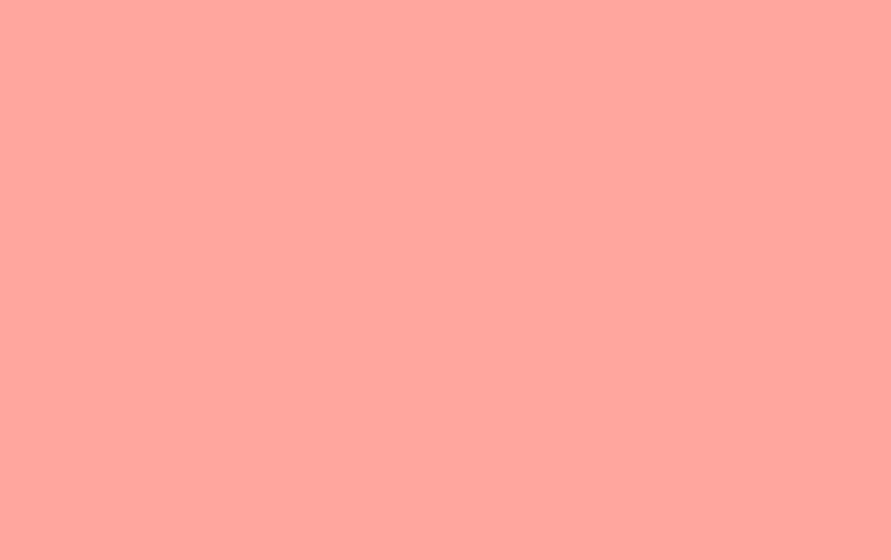
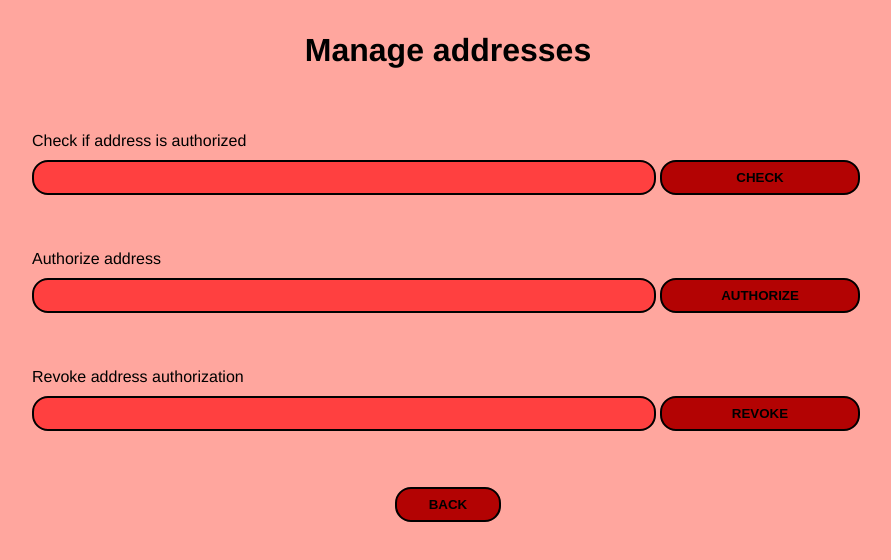
Before and after one commit to b0rke-mborina/car-watch, a Vue app: page /manage/addresses in a window 1280 px wide. Before the commit this address had no page. Shown: the top 560 px of the page, without its empty margins (192-1083 px from the left). Built offline with nearby package versions, Linux system fonts and the light colour scheme.

Commit message:
address management

```diff
--- a/src/router/index.js
+++ b/src/router/index.js
@@ -4,6 +4,7 @@ import VehiclesView from '../views/VehiclesView.vue'
 import VehicleNewView from '../views/VehicleNewView.vue'
 import VehicleView from '../views/VehicleView.vue'
 import OwnerView from '../views/OwnerView.vue'
+import ManageAddressesView from '../views/ManageAddressesView.vue'
 
 const routes = [
 	{
@@ -30,6 +31,11 @@ const routes = [
 		path: '/owner/:address',
 		name: 'owner',
 		component: OwnerView
+	},
+	{
+		path: '/manage/addresses',
+		name: 'manageAddresses',
+		component: ManageAddressesView
 	}
 ]
 
--- a/src/services/index.js
+++ b/src/services/index.js
@@ -163,7 +163,6 @@ export async function getVehicleInsurances(vehicleId) {
 	try {
 		const vehicleInsurances = await contract.getVehicleInsurances(vehicleId);
 		console.log(vehicleInsurances);
-		// vehicleInsurances = vehicleInsurances.map(vehicle => ({...vehicle, "id": vehicleInsurances.indexOf(vehicle)}));
 		return vehicleInsurances;
 	} catch (error) {
 		console.error(error);
@@ -195,6 +194,7 @@ export async function isAuthorizedAddress(address) {
 	try {
 		const isAuthorized = await contract.isAuthorizedAddress(address);
 		console.log(isAuthorized);
+		return isAuthorized;
 	} catch (error) {
 		throw new Error(error.message);
 	}
--- /dev/null
+++ b/src/views/ManageAddressesView.vue
@@ -0,0 +1,212 @@
+<template>
+	<div class="vehicle">
+		<div class="content">
+			<h1 class="heading">Manage addresses</h1>
+			<div class="main-form">
+				<div class="form-group">
+					<span class="label span-2">Check if address is authorized</span>
+					<input v-model="addressCheck" type="text" class="input" />
+					<button @click="checkAddressAuthorization" class="button">CHECK</button>
+					<span v-if="resultCheck !== ''" class="result span-2">{{ resultCheck }}</span>
+					<ErrorMessage :message="errorMessageCheck" v-if="errorMessageCheck !== ''" class="span-2" />
+				</div>
+				<div class="form-group">
+					<span class="label span-2">Authorize address</span>
+					<input v-model="addressAuthorize" type="text" class="input" />
+					<button @click="authorizeAddressAuthorization" class="button">AUTHORIZE</button>
+					<span v-if="resultAuthorize" class="result span-2">Address authorized!</span>
+					<ErrorMessage :message="errorMessageAuthorize" v-if="errorMessageAuthorize !== ''" class="span-2" />
+				</div>
+				<div class="form-group">
+					<span class="label span-2">Revoke address authorization</span>
+					<input v-model="addressRevoke" type="text" class="input" />
+					<button @click="revokeAddressAuthorization" class="button">REVOKE</button>
+					<span v-if="resultRevoke" class="result span-2">Address authorization revoked!</span>
+					<ErrorMessage :message="errorMessageRevoke" v-if="errorMessageRevoke !== ''" class="span-2" />
+				</div>
+			</div>
+			<div class="button-container">
+				<router-link :to="{ name: 'vehicles' }" class="action">
+					<button class="button">BACK</button>
+				</router-link>
+			</div>
+		</div>
+	</div>
+</template>
+
+<script>
+import { ethers } from 'ethers';
+import { isAuthorizedAddress, authorizeAddress, revokeAddress } from "@/services"
+import ErrorMessage from '@/components/ErrorMessage.vue'
+
+export default {
+	name: 'ManageAddressesView',
+	data() {
+		return {
+			addressCheck: "",
+			addressAuthorize: "",
+			addressRevoke: "",
+			resultCheck: "",
+			resultAuthorize: 0,
+			resultRevoke: 0,
+			errorMessageCheck: "",
+			errorMessageAuthorize: "",
+			errorMessageRevoke: ""
+		}
+	},
+	methods: {
+		async checkAddressAuthorization() {
+			this.clearResultsAndErrors();
+			try {
+				if (!ethers.utils.isAddress(this.addressCheck)) {
+					throw new Error("Address must be valid.");
+				}
+
+				const result = await isAuthorizedAddress(this.addressCheck);
+				console.log("result");
+				console.log(result);
+				if (result) this.resultCheck = "Address is authorized.";
+				else this.resultCheck = "Address is not authorized.";
+			} catch (error) {
+				this.errorMessageCheck = error.message;
+			}
+		},
+		async authorizeAddressAuthorization() {
+			this.clearResultsAndErrors();
+			try {
+				if (!ethers.utils.isAddress(this.addressAuthorize)) {
+					throw new Error("Address must be valid.");
+				}
+
+				await authorizeAddress(this.addressAuthorize);
+				this.resultAuthorize = 1;
+			} catch (error) {
+				this.errorMessageAuthorize = error.message;
+			}
+		},
+		async revokeAddressAuthorization() {
+			this.clearResultsAndErrors();
+			try {
+				if (!ethers.utils.isAddress(this.addressRevoke)) {
+					throw new Error("Address must be valid.");
+				}
+
+				await revokeAddress(this.addressRevoke);
+				this.resultRevoke = 1;
+			} catch (error) {
+				this.errorMessageRevoke = error.message;
+			}
+		},
+		clearResultsAndErrors() {
+			this.errorMessageCheck = "";
+			this.errorMessageAuthorize = "";
+			this.errorMessageRevoke = "";
+			this.resultCheck = "";
+			this.resultAuthorize = 0;
+			this.resultRevoke = 0;
+		}
+	},
+	components: {
+		ErrorMessage
+	},
+	props: {
+		vehicleId: String
+	}
+}
+</script>
+
+<style scoped>
+.vehicles {
+	background-color: #FFA69E;
+}
+
+.content {
+	width: 65%;
+	margin-left: auto;
+	margin-right: auto;
+}
+
+.heading {
+	text-align: center;
+	margin: 0px;
+	padding: 32px;
+}
+
+.main-form {
+	display: flex;
+	flex-direction: column;
+	flex-wrap: nowrap;
+}
+
+.form-group {
+	display: grid;
+	grid-template-columns: 3fr 1fr;
+	grid-template-rows: 1fr 1fr;
+	margin: 24px 0px;
+}
+
+.label {
+	line-height: 32px;
+}
+
+.span-2 {
+	grid-column: span 2;
+}
+
+.input {
+	padding: 8px 16px;
+	border: 2px solid black;
+	border-radius: 16px;
+	background-color: #FF4040;
+}
+
+.input:focus{
+	outline: none;
+}
+
+.button-container {
+	margin-top: 32px;
+	margin-bottom: 64px;
+	text-align: center;
+}
+
+.action {
+	text-decoration: none;
+	text-align: center;
+	color: #000000 !important;
+}
+
+.button {
+	font-weight: bold;
+	padding: 8px 32px;
+	border: 2px solid black;
+	border-radius: 16px;
+	background-color: #B30303;
+	margin: 0px 4px;
+}
+
+.result {
+	text-align: center;
+	font-weight: bold;
+	padding: 8px 0px;
+}
+
+@media (max-width: 700px) {
+	.content {
+		width: 100%;
+		padding: 32px;
+	}
+}
+
+@media (max-width: 500px) {
+	.info-group {
+		grid-template-columns: 1fr;
+		grid-template-rows: 1fr 1fr;
+		gap: 0px;
+	}
+
+	.label {
+		text-align: center;
+	}
+}
+</style>
--- a/src/views/VehiclesView.vue
+++ b/src/views/VehiclesView.vue
@@ -15,6 +15,11 @@
 						<button class="button">BACK</button>
 					</router-link>
 				</div>
+			</div>
+			<div class="button-container">
+				<router-link :to="{ name: 'manageAddresses' }" class="action">
+					<button class="button">MANAGE ADDRESSES</button>
+				</router-link>
 			</div>
 			<div class="list">
 				<EmptyListMessage v-if="vehicles.length === 0" />
@@ -196,6 +201,13 @@ export default {
 	margin-bottom: 64px;
 }
 
+.button-container {
+	display: flex;
+	flex-direction: row;
+	justify-content: right;
+	margin-top: 16px;
+}
+
 @media (max-width: 1000px) {
 	.content {
 		width: 80%;
```
